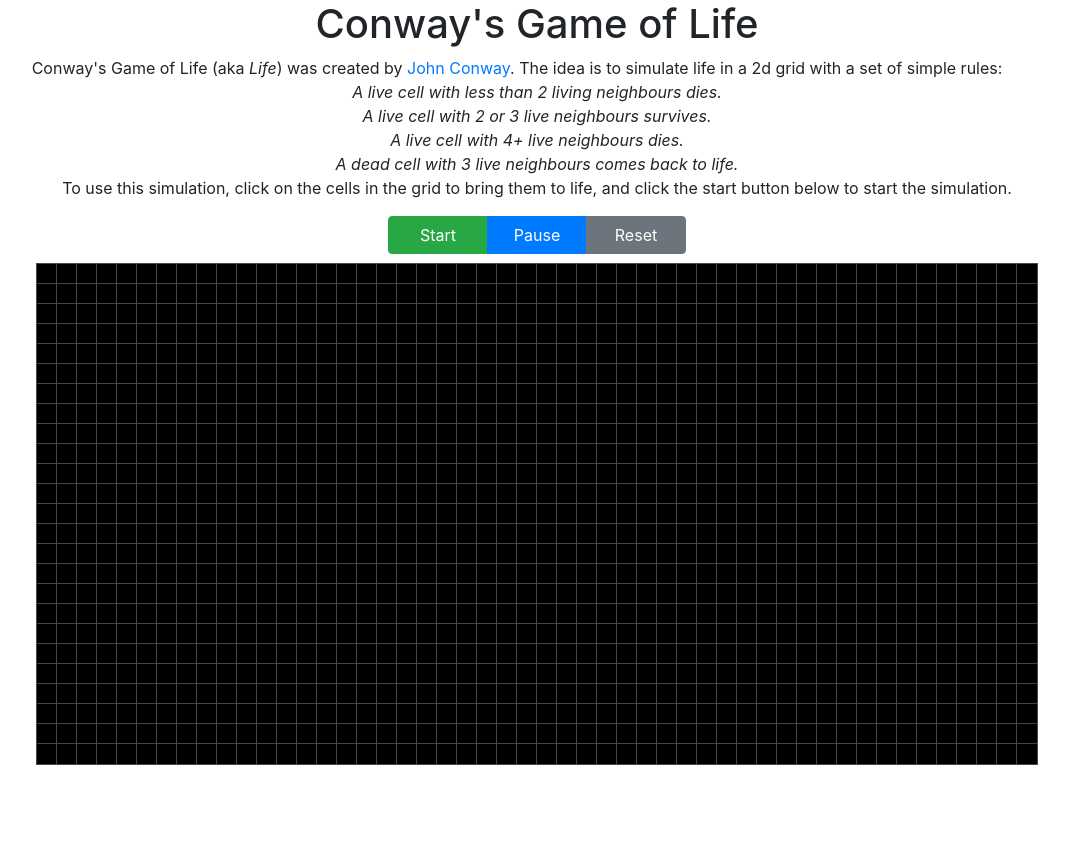
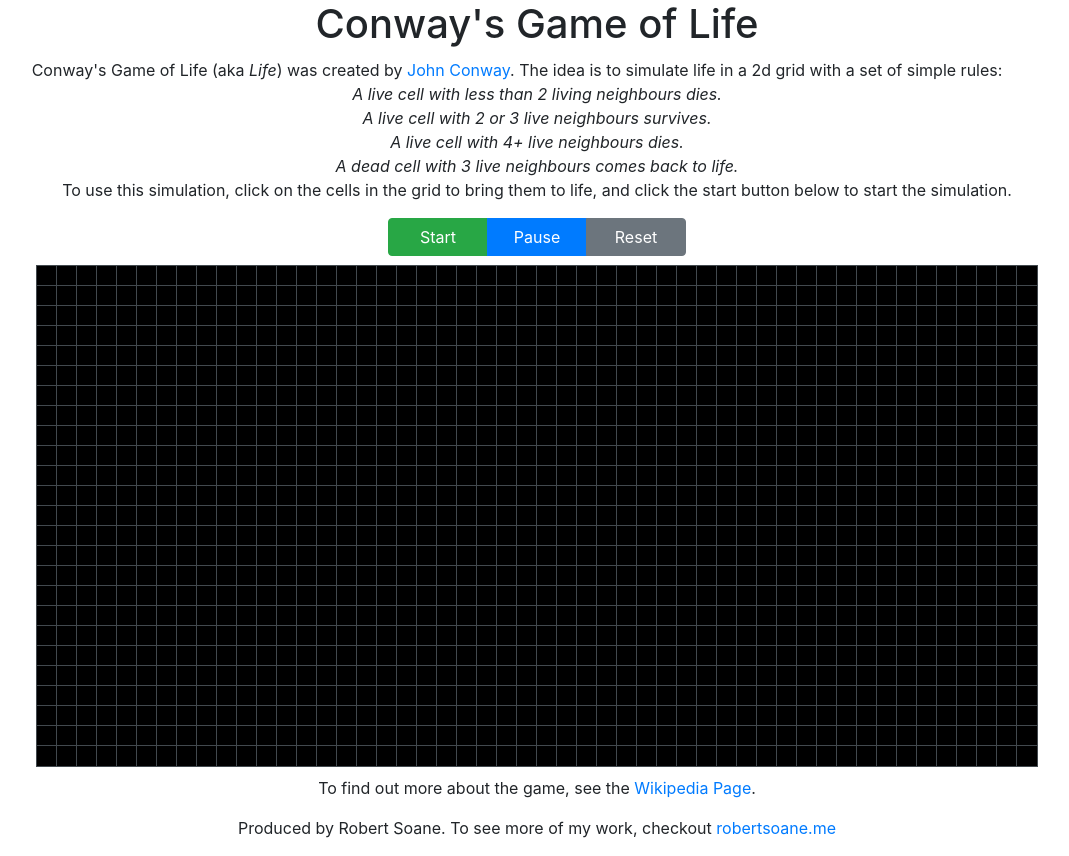
Before and after one commit to robertpsoane/game-of-life, a React (Create React App) app: page / in a window 1280 px wide. Shown: the whole page, without its empty margins (103-1172 px from the left). Before the commit the page ends 800 px from the top, so only its background shows below. Built offline with nearby package versions, Linux system fonts and the light colour scheme.

Commit message:
Wired up buttons - need to implement run function

```diff
--- a/src/components/gameOfLife/gameOfLife.jsx
+++ b/src/components/gameOfLife/gameOfLife.jsx
@@ -1,6 +1,7 @@
 import React, { Component } from "react";
 import Cell from "./cell/cell";
-import Header from "./header/header";
+import Header from "./headerfooter/header";
+import Footer from "./headerfooter/footer";
 import "./gameOfLife.css";
 
 const WIDTH = 50;
@@ -12,11 +13,21 @@ class Controls extends Component {
     return (
       <div class="mini-margin">
         <div class="btn-group " role="group" aria-label="Basic example">
-          <button type="button" class="btn btn-success" style={{ width: 100 }}>
+          <button
+            type="button"
+            class="btn btn-success"
+            style={{ width: 100 }}
+            onClick={this.props.start}
+          >
             Start
           </button>
 
-          <button type="button" class="btn btn-primary" style={{ width: 100 }}>
+          <button
+            type="button"
+            class="btn btn-primary"
+            style={{ width: 100 }}
+            onClick={this.props.pause}
+          >
             Pause
           </button>
 
@@ -38,6 +49,7 @@ class GameOfLife extends Component {
   state = {
     grid: [],
     mouseDown: false,
+    running: false,
   };
 
   // Makes grid on load
@@ -99,6 +111,15 @@ class GameOfLife extends Component {
     return grid;
   };
 
+  startGame() {
+    console.log("started");
+  }
+
+  pauseGame() {
+    console.log("paused");
+    this.setState({ running: false });
+  }
+
   render() {
     const { grid } = this.state;
     return (
@@ -108,7 +129,11 @@ class GameOfLife extends Component {
           <Header />
         </header>
         {/* Adding grid board */}
-        <Controls reset={() => this.componentDidMount()} />
+        <Controls
+          reset={() => this.componentDidMount()}
+          start={() => this.startGame()}
+          pause={() => this.pauseGame()}
+        />
         <div className="board">
           {grid.map((row, rowIdx) => {
             return (
@@ -136,6 +161,7 @@ class GameOfLife extends Component {
             );
           })}
         </div>
+        <Footer />
       </div>
     );
   }
--- /dev/null
+++ b/src/components/gameOfLife/headerfooter/footer.jsx
@@ -0,0 +1,24 @@
+import React, { Component } from "react";
+
+class Footer extends Component {
+  state = {};
+  render() {
+    return (
+      <div class="mini-margin">
+        <p>
+          To find out more about the game, see the{" "}
+          <a href="https://en.wikipedia.org/wiki/Conway%27s_Game_of_Life">
+            Wikipedia Page
+          </a>
+          .
+        </p>
+        <p>
+          Produced by Robert Soane. To see more of my work, checkout{" "}
+          <a href="https://robertsoane.me">robertsoane.me</a>
+        </p>
+      </div>
+    );
+  }
+}
+
+export default Footer;
--- a/src/components/gameOfLife/header/header.jsx
+++ b/src/components/gameOfLife/headerfooter/header.jsx
@@ -8,7 +8,7 @@ class Header extends Component {
         <header>
           <h1>Conway's Game of Life</h1>
         </header>
-        <p>
+        <p class="mini-margin">
           Conway's Game of Life (aka <em>Life</em>) was created by{" "}
           <a href="https://en.wikipedia.org/wiki/John_Horton_Conway">
             {" "}
```
